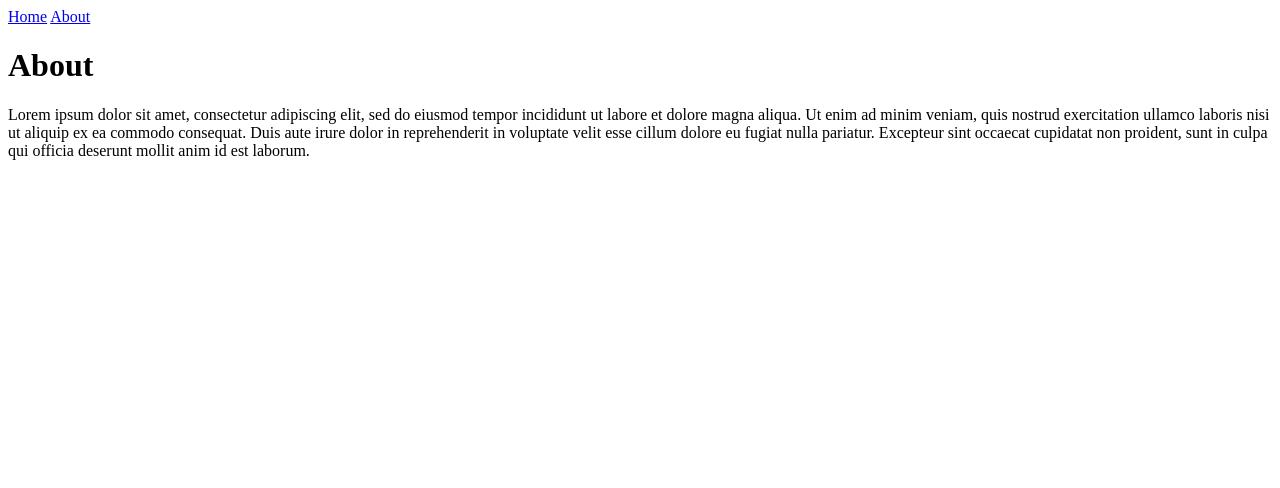
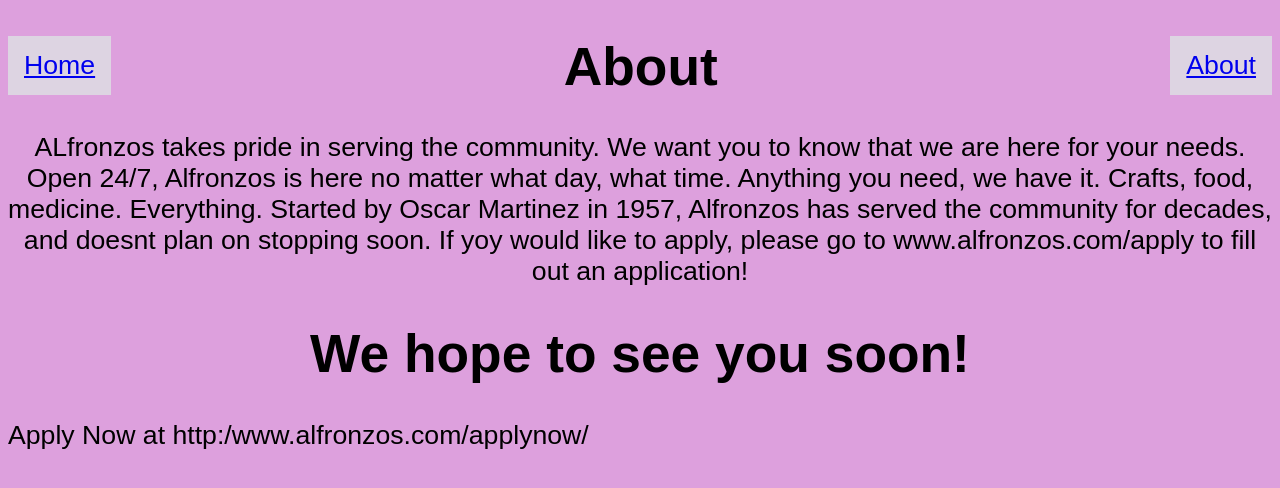
Before and after one commit to lexigracemills/multi_page, a plain HTML site: page html/about.html in a window 1280 px wide. Drawn offline with Linux system fonts and the light colour scheme; files that its build step writes are made by us from their sources; a web font is replaced by a local one.

Commit message:
final revisions

```diff
--- /dev/null
+++ b/css/index.css
@@ -0,0 +1,13 @@
+h1 {
+    text-align: center;
+    font-family: 'Gayathri', sans-serif;
+}
+
+body {
+    font-family: 'Gayathri', sans-serif;
+    font-size: 20pt;
+}
+
+.para {
+    font-size: 20pt;
+}
--- a/css/main.css
+++ b/css/main.css
@@ -1,13 +1,53 @@
 body {
-    background-color: aqua;
+    background-color: plum;
 }
 
 .header-link {
     padding: 14px 16px;
     overflow: hidden;
+    /* float: center;  */
+    background-color: rgb(221, 212, 226);
 }
 
 
 #homelink  {
    float: left;
 }
+ .header {
+     background-color: plum;
+     text-align: center;
+     font-family: fantasy;
+
+ }
+ .para {
+     text-align: center;
+     font-size: 30pt;
+ }
+ .header a:hover {
+     background-color: yellow;
+ }
+
+#aboutlink  {
+    float: right
+ }
+
+ h1 {
+     background-color: plum;
+     float: center;
+ }
+
+ #name {
+     font-family: 'Gayathri', sans-serif;
+     text-align: center;
+ }
+
+ .image {
+     margin: auto;
+     display: block;
+ }
+
+ .paragraph {
+     text-align: center;
+     font-size: 30pt;
+
+ }
--- a/html/about.html
+++ b/html/about.html
@@ -9,24 +9,22 @@
         <meta charset="UTF-8">
     </head>
 
-    <link rel="stylesheet" href="main.css">
+    <link rel="stylesheet" href="../css/main.css">
+    <link rel="stylesheet" href="../css/index.css">
+    <link href="https://fonts.googleapis.com/css?family=Gayathri&display=swap" rel="stylesheet">
+
 
     <body>
         <!-- header container -->
         <div>
             <!-- links to index.html -->
-            <a class="header-link" href="index.html">Home</a>
+            <a id="homelink" class="header-link" href="index.html">Home</a>
             <!-- links to about.html -->
-            <a class="header-link" href="about.html">About</a>
+            <a id="aboutlink" class="header-link" href="about.html">About</a>
         </div>
         <h1 class="header">About</h1>
-        <p> Lorem ipsum dolor sit amet, consectetur adipiscing elit,
-                sed do eiusmod tempor incididunt ut labore et dolore magna aliqua.
-                Ut enim ad minim veniam, quis nostrud exercitation ullamco laboris
-                nisi ut aliquip ex ea commodo consequat. Duis aute irure dolor in
-                reprehenderit in voluptate velit esse cillum dolore eu fugiat nulla
-                pariatur. Excepteur sint occaecat cupidatat non proident, sunt in
-                culpa qui officia deserunt mollit anim id est laborum.</p>
-
+        <p class="para">ALfronzos takes pride in serving the community. We want you to know that we are here for your needs. Open 24/7, Alfronzos is here no matter what day, what time. Anything you need, we have it. Crafts, food, medicine. Everything. Started by Oscar Martinez in 1957, Alfronzos has served the community for decades, and doesnt plan on stopping soon. If yoy would like to apply, please go to www.alfronzos.com/apply to fill out an application!</p>
+        <h1>We hope to see you soon!</h1>
+        <p>Apply Now at http:/www.alfronzos.com/applynow/<a href="http://www.alfronzos.com/applynow/"></a></p>
     </body>
 </html>
```
Also changed, not shown: html/index.html (+8 -12 lines).
